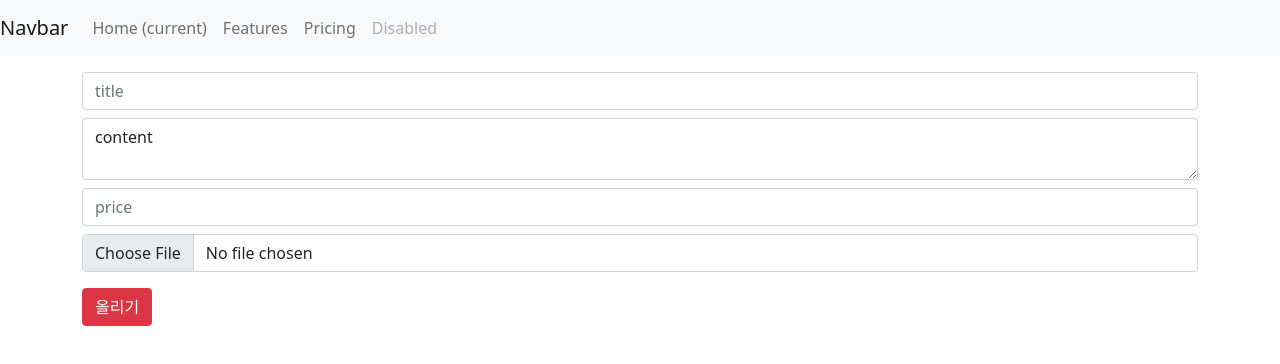
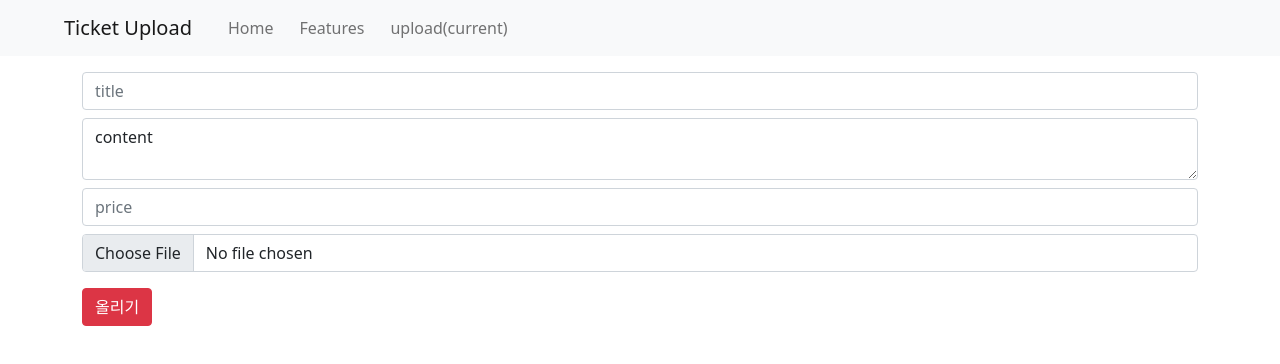
Before and after one commit to callyourG/cg-frontend, a website: page public/upload.html in a window 1280 px wide. Drawn offline with nearby package versions, Linux system fonts and the light colour scheme; files that its build step writes are made by us from their sources.

Commit message:
dangeun - upload 연결

```diff
--- a/public/css/store.css
+++ b/public/css/store.css
@@ -3,11 +3,12 @@
     padding: 10px;
   }
   .thumbnail {
-    max-width: 200px;
+    max-width: 100px;
     width: 100%;
     border-radius: 10px;
     background-size: cover;
     background-position: center;
+    background-color: gray;
   }
   .product .price {
     font-size: 16px;
@@ -21,3 +22,17 @@
     color: grey;
     font-size: 13px;
   }
+
+  .navbar-brand{
+    padding-left: 5%;
+  }
+  #navbarNav{
+    padding-left: 2px;
+  }
+  .nav-link{
+    padding-left: 10px;
+    margin-left: 10px;
+    padding-top: 5px;
+    padding-bottom: 5px;
+    float: left;
+  }
--- a/public/upload.html
+++ b/public/upload.html
@@ -59,11 +59,11 @@
   <meta charset="UTF-8">
   <meta http-equiv="X-UA-Compatible" content="IE=edge">
   <meta name="viewport" content="width=device-width, initial-scale=1.0">
-  <title>Document</title>
+  <title>CallG</title>
 
   <!-- Bootstrap CSS -->
   <link href="https://cdn.jsdelivr.net/npm/bootstrap@5.0.1/dist/css/bootstrap.min.css" rel="stylesheet" integrity="sha384-+0n0xVW2eSR5OomGNYDnhzAbDsOXxcvSN1TPprVMTNDbiYZCxYbOOl7+AMvyTG2x" crossorigin="anonymous">
-  <link href="store.css" rel="stylesheet">
+  <link href="/css/store.css" rel="stylesheet">
 </head>
 <body>
   <script src="https://code.jquery.com/jquery-3.3.1.slim.min.js" integrity="sha384-q8i/X+965DzO0rT7abK41JStQIAqVgRVzpbzo5smXKp4YfRvH+8abtTE1Pi6jizo" crossorigin="anonymous"></script>
@@ -73,23 +73,20 @@
 
   <!-- Navbar -->
   <nav class="navbar navbar-expand-lg navbar-light bg-light">
-    <a class="navbar-brand" href="#">Navbar</a>
+    <a class="navbar-brand" href="#">Ticket Upload</a>
     <button class="navbar-toggler" type="button" data-toggle="collapse" data-target="#navbarNav" aria-controls="navbarNav" aria-expanded="false" aria-label="Toggle navigation">
       <span class="navbar-toggler-icon"></span>
     </button>
     <div class="collapse navbar-collapse" id="navbarNav">
       <ul class="navbar-nav">
         <li class="nav-item active">
-          <a class="nav-link" href="#">Home <span class="sr-only">(current)</span></a>
+          <a class="nav-link" href="dangeun.html">Home</a>
         </li>
         <li class="nav-item">
           <a class="nav-link" href="#">Features</a>
         </li>
         <li class="nav-item">
-          <a class="nav-link" href="#">Pricing</a>
-        </li>
-        <li class="nav-item">
-          <a class="nav-link disabled" href="#" tabindex="-1" aria-disabled="true">Disabled</a>
+          <a class="nav-link" href="upload.html">upload<span class="sr-only">(current)</span></a>
         </li>
       </ul>
     </div>
```
Also changed, not shown: public/dangeun.html (+2 -5 lines).
